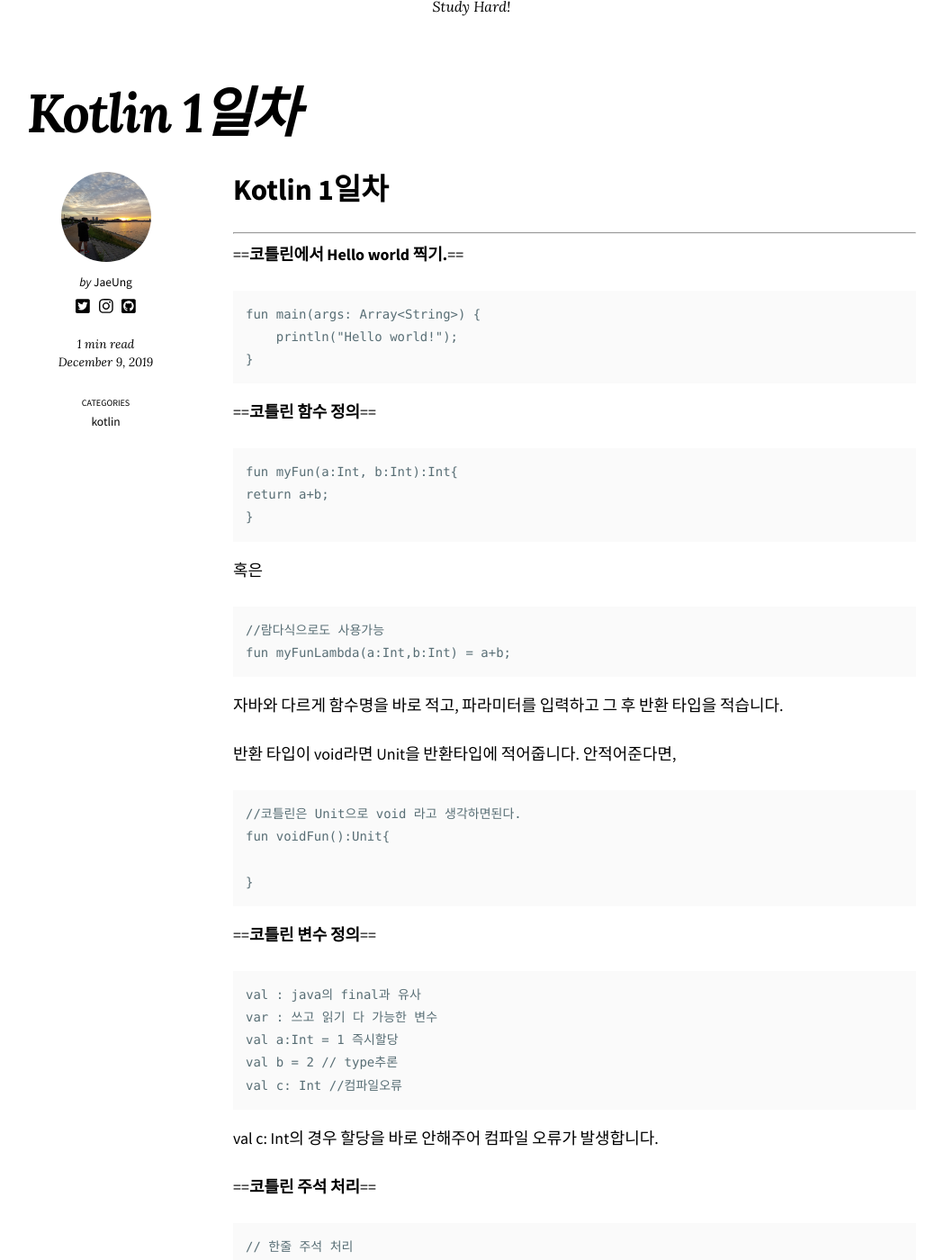
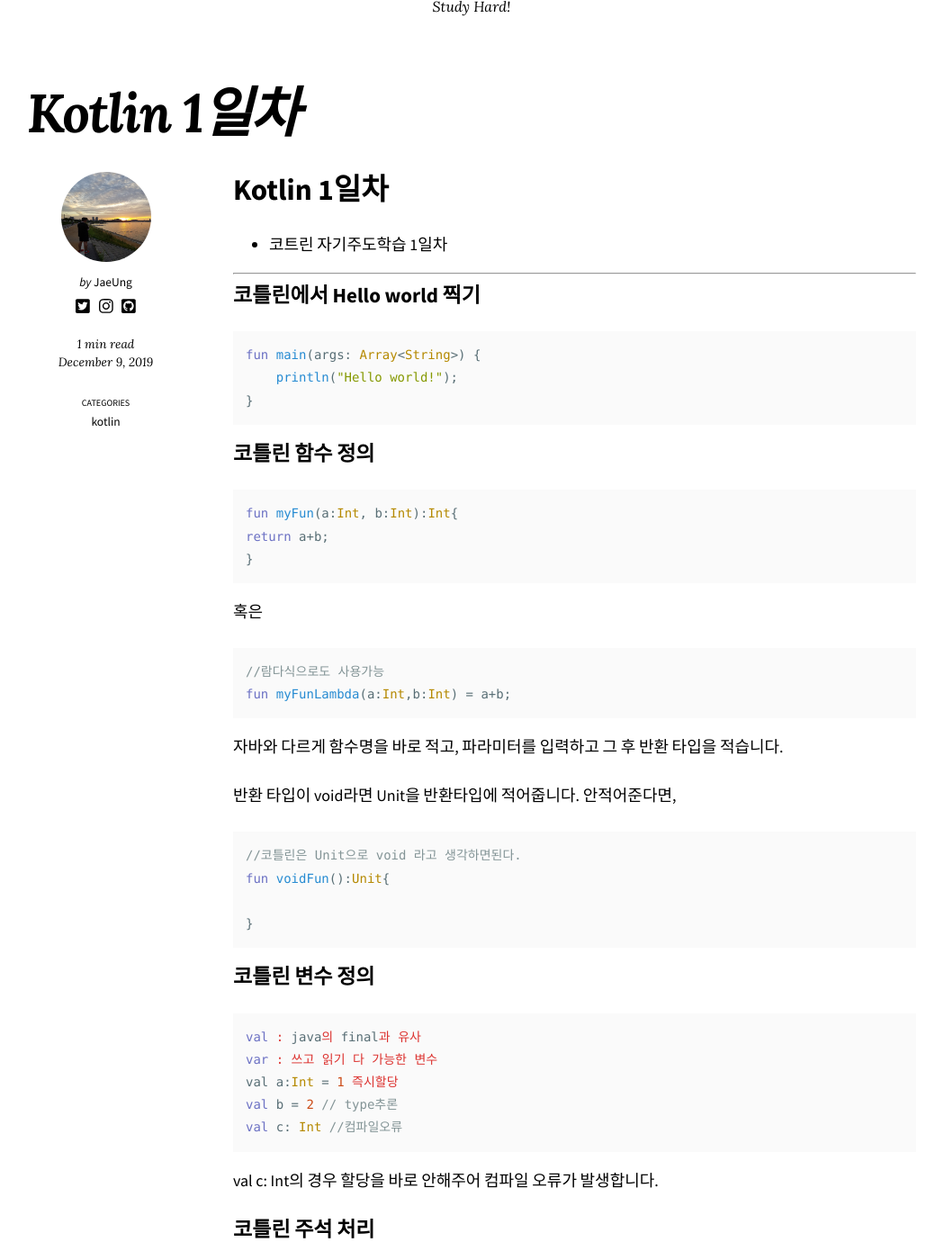
Before and after one commit to kimjw9302/kimjw9302.github.io, a Jekyll site: the page built from _posts/2019-12-09-Kotlin_day1.md, in a window 1280 px wide and 1400 px high, scrolled down 269 px. Shown: the whole window at 90% size, without its empty margins (116-1165 px from the left). Built offline with Jekyll 4.4.1, drawn with Linux system fonts in a browser that asks for light colours; nearby versions of some CDN libraries; comment, search, counter and statistics services are not loaded; some of the changed text lies outside the part shown.

Commit message:
191210 코틀린 1일차 2일차 게시물 수정

````diff
--- a/_posts/2019-12-09-Kotlin_day1.md
+++ b/_posts/2019-12-09-Kotlin_day1.md
@@ -6,37 +6,43 @@
 last_modified_at: 2019-12-09T12:45:25-05:00
 ---
 # Kotlin 1일차
+
+- 코트린 자기주도학습 1일차
+
 - - -
 
-==**코틀린에서 Hello world 찍기.**==
-```
+### 코틀린에서 Hello world 찍기
+
+```kotlin
 fun main(args: Array<String>) {
     println("Hello world!");
 }
 ```
-==**코틀린 함수 정의**==
-```
+### 코틀린 함수 정의
+
+```kotlin
 fun myFun(a:Int, b:Int):Int{
 return a+b;
 }
 ```
 혹은
-```
+```kotlin
 //람다식으로도 사용가능
 fun myFunLambda(a:Int,b:Int) = a+b;
 ```
 자바와 다르게 함수명을 바로 적고, 파라미터를 입력하고 그 후 반환 타입을 적습니다.
 
 반환 타입이 void라면 Unit을 반환타입에 적어줍니다. 안적어준다면,
-```
+```kotlin
 //코틀린은 Unit으로 void 라고 생각하면된다.
 fun voidFun():Unit{
 
 }
 ```
 
-==**코틀린 변수 정의**==
-```
+### 코틀린 변수 정의
+
+```kotlin
 val : java의 final과 유사
 var : 쓰고 읽기 다 가능한 변수
 val a:Int = 1 즉시할당
@@ -45,8 +51,9 @@
 ```
 val c: Int의 경우 할당을 바로 안해주어 컴파일 오류가 발생합니다.
 
-==**코틀린 주석 처리**==
-```
+### 코틀린 주석 처리
+
+```kotlin
 // 한줄 주석 처리
 
 /*
@@ -59,9 +66,9 @@
     */
 */
 ```
-==**코틀린 문자열 처리**==
+### 코틀린 문자열 처리
 
-```
+```kotlin
 	var a = 1;
     var s1 = "a is $a"; //문자열 보간법
     a = 2;
@@ -71,14 +78,16 @@
 s2를 print 해보면, a was 1, but now is 2 로 출력됨
 자바와 다르게 문자열에 +연산자 혹은 스트링 버퍼를 사용하지 않아도 되는 문자열 보간법이 존재합니다.
 
-==**코틀린 Nullable**==
-```
+### 코틀린 Nullable
+
+```kotlin
 	//반환 타입이 null이 존재 할 경우, 명시 해줘야합니다.
-     func parseInt(str:String): Int?{
+     fun parseInt(str:String): Int?{
 	//정수가 아닌 경우 null을 리턴
   }
 ```
 
-==**코틀린의 loop**==
+### 코틀린의 loop
+
 코틀린으 for혹은while문은 자바와 거의 동일하며
 for문의 경우 for in 구문을 사용한다.
````
Also changed, not shown: _posts/2019-12-10-Kotlin_day2.md (+63 -65 lines).
